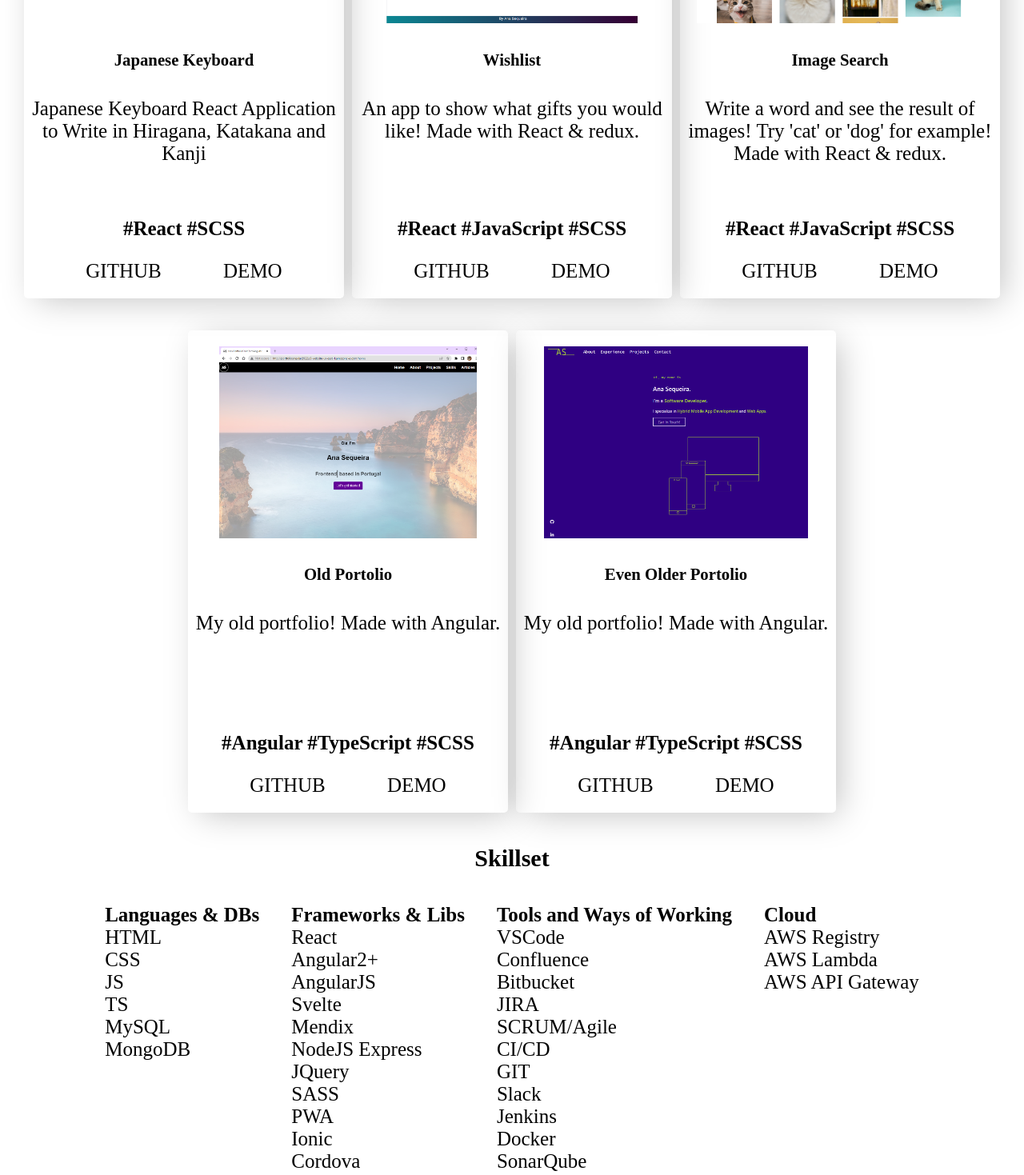
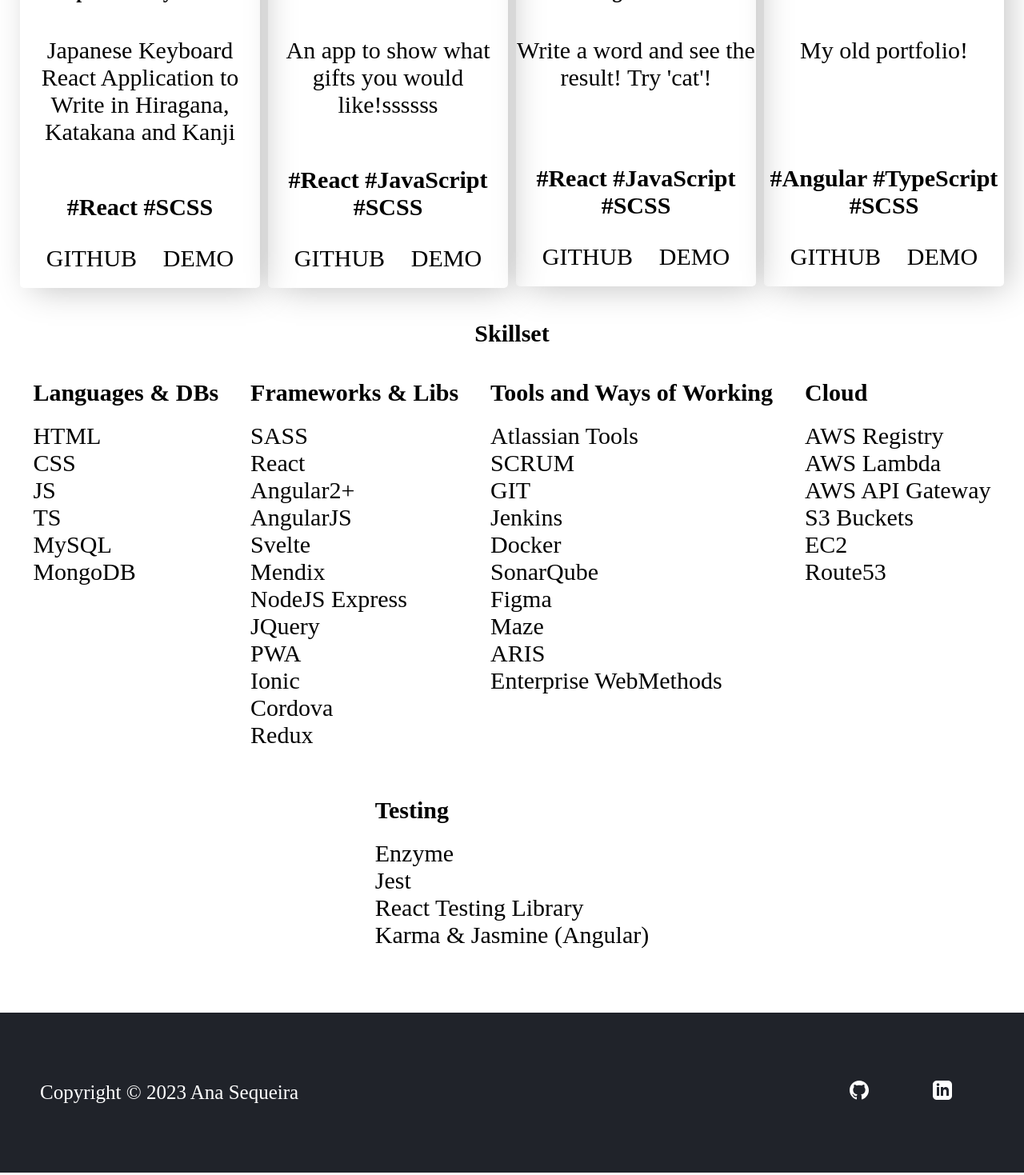
Before and after one commit to acoss22/portfolioreactts, a React (Create React App) app in the folder portfolioreact/: page / in a window 1280 px wide. Shown: the part 1120-2589 px from the top of the page at 80% size. Built offline with nearby package versions, Linux system fonts and the light colour scheme.

Commit message:
style: responside

```diff
--- a/portfolioreact/src/components/LandingPage/LandingPageComponent.tsx
+++ b/portfolioreact/src/components/LandingPage/LandingPageComponent.tsx
@@ -6,17 +6,19 @@
 const LandingPageComponent = (): any => {
   return (
     <main className={styles.main}>
+      <div className={styles.wrapper}>
+        <span className={styles.projectsTitle}>About me</span>
+      </div>
       <div className={styles.container}>
         <div className={styles.left}>
           <div> Hi, my name is Ana. </div>
           <div> I'm a Frontend engineer, based in Lisbon.</div>
           <div>
-            I specialize in using web techonologies to create responsive Hybrid
+            I specialize in web techonologies to create responsive Hybrid
             Mobile/Web Applications.
           </div>
           <div>
-            I am consistently learning new ways to increase my skillset even it
-            goes out of the frontend world!
+            I am consistently learning ways to increase my skillset.
           </div>
         </div>
         <div className={styles.right}>
@@ -27,7 +29,6 @@
           />
         </div>
       </div>
-
       <div className={styles.wrapper}>
         <span className={styles.projectsTitle}>Projects</span>
         <div className={styles.cardWrapper}>
@@ -37,62 +38,69 @@
             description="Japanese Keyboard React Application to Write in Hiragana, Katakana and Kanji"
             tags="#React #SCSS"
             links={[
-              <CCardLink className={styles.marginRight} href="#">
+              <CCardLink
+                className={styles.marginRight}
+                href="https://github.com/acoss22/japanese_keyboard"
+              >
                 GITHUB
               </CCardLink>,
-              <CCardLink href="#">DEMO</CCardLink>,
+              <CCardLink href="http://japanese-keyboard.s3-website-us-east-1.amazonaws.com/">
+                DEMO
+              </CCardLink>,
             ]}
           />
 
           <GenericCardComponent
             imageUrl={require("../../assets/img/wishlist.png")}
             title="Wishlist"
-            description="An app to show what gifts you would like! Made with React & redux."
+            description="An app to show what gifts you would like!ssssss"
             tags="#React #JavaScript #SCSS"
             links={[
-              <CCardLink className={styles.marginRight} href="#">
+              <CCardLink
+                className={styles.marginRight}
+                href="https://github.com/acoss22/wishlist"
+              >
                 GITHUB
               </CCardLink>,
-              <CCardLink href="#">DEMO</CCardLink>,
+              <CCardLink href="http://wishlist-version-a.s3-website.eu-west-3.amazonaws.com/">
+                DEMO
+              </CCardLink>,
             ]}
           />
 
           <GenericCardComponent
             imageUrl={require("../../assets/img/imagesearch.png")}
             title="Image Search"
-            description="Write a word and see the result of images! Try 'cat' or 'dog' for example! Made with React & redux."
+            description="Write a word and see the result! Try 'cat'!"
             tags="#React #JavaScript #SCSS"
             links={[
-              <CCardLink className={styles.marginRight} href="#">
+              <CCardLink
+                className={styles.marginRight}
+                href="https://github.com/acoss22/imagesearch"
+              >
                 GITHUB
               </CCardLink>,
-              <CCardLink href="#">DEMO</CCardLink>,
+              <CCardLink href="http://image-search-react-app.s3-website-us-east-1.amazonaws.com/">
+                DEMO
+              </CCardLink>,
             ]}
           />
 
           <GenericCardComponent
             imageUrl={require("../../assets/img/oldportfolio.png")}
             title="Old Portolio"
-            description="My old portfolio! Made with Angular."
+            description="My old portfolio!"
             tags="#Angular #TypeScript #SCSS"
             links={[
-              <CCardLink className={styles.marginRight} href="#">
+              <CCardLink
+                className={styles.marginRight}
+                href="https://github.com/acoss22/new_portfolio_from_zero_angular"
+              >
                 GITHUB
               </CCardLink>,
-              <CCardLink href="#">DEMO</CCardLink>,
-            ]}
-          />
-
-          <GenericCardComponent
-            imageUrl={require("../../assets/img/evenolderportfolio.png")}
-            title="Even Older Portolio"
-            description="My old portfolio! Made with Angular."
-            tags="#Angular #TypeScript #SCSS"
-            links={[
-              <CCardLink className={styles.marginRight} href="#">
-                GITHUB
+              <CCardLink href="http://portfolioangular2022.s3-website-us-east-1.amazonaws.com/home">
+                DEMO
               </CCardLink>,
-              <CCardLink href="#">DEMO</CCardLink>,
             ]}
           />
         </div>
@@ -108,6 +116,7 @@
           <GenericListComponent
             title="Frameworks & Libs"
             items={[
+              "SASS",
               "React",
               "Angular2+",
               "AngularJS",
@@ -115,7 +124,6 @@
               "Mendix",
               "NodeJS Express",
               "JQuery",
-            "SASS",
               "PWA",
               "Ionic",
               "Cordova",
@@ -126,14 +134,9 @@
           <GenericListComponent
             title="Tools and Ways of Working"
             items={[
-            "VSCode",
-            "Confluence",
-            "Bitbucket",
-            "JIRA",
-            "SCRUM/Agile",
-            "CI/CD",
+              "Atlassian Tools",
+              "SCRUM",
               "GIT",
-            "Slack",
               "Jenkins",
               "Docker",
               "SonarQube",
@@ -146,11 +149,23 @@
 
           <GenericListComponent
             title="Cloud"
-          items={["AWS Registry", "AWS Lambda", "AWS API Gateway"]}
+            items={[
+              "AWS Registry",
+              "AWS Lambda",
+              "AWS API Gateway",
+              "S3 Buckets",
+              "EC2",
+              "Route53",
+            ]}
           />
           <GenericListComponent
             title="Testing"
-          items={["Enzyme", "Jest", "ReactTesting Library", "Karma & Jasmine"]}
+            items={[
+              "Enzyme",
+              "Jest",
+              "React Testing Library",
+              "Karma & Jasmine (Angular)",
+            ]}
           />
         </div>
       </div>
--- a/portfolioreact/src/components/LandingPage/landingpage.module.scss
+++ b/portfolioreact/src/components/LandingPage/landingpage.module.scss
@@ -3,13 +3,12 @@
 .main {
   font-size: $font-main-size;
   padding: 2rem;
-  margin: auto;
+  max-width: 1260px;
 
   .container {
     display: flex;
     flex-direction: row;
     justify-content: space-evenly;
-    margin-top: 3rem;
     padding: 4rem 0;
 
     .left {
@@ -21,7 +20,7 @@
 
     .right {
       .img {
-        max-width: 50rem;
+        max-width: 80%;
       }
     }
   }
@@ -32,8 +31,7 @@
     align-items: center;
     justify-content: center;
 
-
-    .cardWrapper{
+    .cardWrapper {
       display: flex;
       flex-direction: row;
       width: 100%;
@@ -41,7 +39,6 @@
       align-content: center;
       justify-content: center;
       margin: 2rem 0;
-
     }
 
     .projectsTitle {
@@ -55,3 +52,53 @@
     }
   }
 }
+
+@media screen and (max-width: 990px) {
+  .main {
+    display: flex;
+    flex-direction: column;
+    font-size: $font-tablet-size;
+
+    .wrapper {
+      .cardWrapper {
+        display: flex;
+        flex-direction: column;
+      }
+      .projectsTitle {
+        font-size: 2rem;
+        font-weight: 600;
+      }
+    }
+
+    .container {
+      display: flex;
+      flex-direction: column;
+      align-items: center;
+      justify-content: center;
+
+      .left {
+        padding: auto;
+        display: flex;
+        flex-direction: column;
+        justify-content: center;
+        align-content: center;
+        align-items: center;
+        text-align: center;
+        margin-bottom: 2rem;
+        padding: 0 2rem;
+      }
+
+      .right {
+        display: flex;
+        flex-direction: column;
+        justify-content: center;
+        align-content: center;
+        align-items: center;
+        text-align: center;
+        .img {
+          max-width: 50%;
+        }
+      }
+    }
+  }
+}
--- a/portfolioreact/src/global/ui-components/footer/footer.module.scss
+++ b/portfolioreact/src/global/ui-components/footer/footer.module.scss
@@ -7,7 +7,7 @@
   background-color: $header-background-color;
   color: #ffffff;
   width: 100%;
-
+  height: 20rem;
 
   .footer {
     width: 100%;
@@ -15,10 +15,17 @@
     align-items: center;
     justify-content: space-between;
     font-size: $font-footer-size;
-    margin: 1rem 0;
+    padding: 5rem;
   }
 
-  .link{
+  .link {
+    margin: 0 2rem;
     color: white;
   }
 }
+
+@media screen and (max-width: 990px) {
+  .container .footer {
+    font-size: $font-tablet-size;
+  }
+}
--- a/portfolioreact/src/global/ui-components/genericCard/genericcard.module.scss
+++ b/portfolioreact/src/global/ui-components/genericCard/genericcard.module.scss
@@ -1,3 +1,5 @@
+@import "../../../styles/_variables.scss";
+
 .project {
   display: flex;
   flex-direction: column;
@@ -6,7 +8,7 @@
   text-align: center;
   padding: 2rem 0;
   margin: 2rem 0.5rem;
-  width: 40rem;
+  width: 30rem;
   box-shadow: 9px 7px 40px -6px rgb(0 0 0 / 25%);
   border-radius: 0.5rem;
 
@@ -52,3 +54,9 @@
     }
   }
 }
+
+@media screen and (max-width: 990px) {
+  .project {
+    font-size: $font-tablet-size;
+  }
+}
--- a/portfolioreact/src/global/ui-components/genericList/genericlist.module.scss
+++ b/portfolioreact/src/global/ui-components/genericList/genericlist.module.scss
@@ -11,7 +11,13 @@
     }
 
     .items {
-
+        margin: 2rem 0;
     }
 
 }
+
+@media screen and (max-width: 990px) {
+    .column {
+      font-size: $font-tablet-size;
+    }
+  }
--- a/portfolioreact/src/styles/_variables.scss
+++ b/portfolioreact/src/styles/_variables.scss
@@ -5,11 +5,16 @@
 
 //FOOTER
 
-$font-footer-size: 1.5rem;
+$font-footer-size: 2.5rem;
 
 
 //MAIN
 
-$font-main-size: 2.5rem;
+$font-main-size: 3rem;
+
 //COLORS
 $header-background-color: #20232a;
+
+
+//RESPONSIVE MAX-WIDTH 990px
+$font-tablet-size: 2rem;
```
Lines whose indentation alone changed are shown as unchanged.
